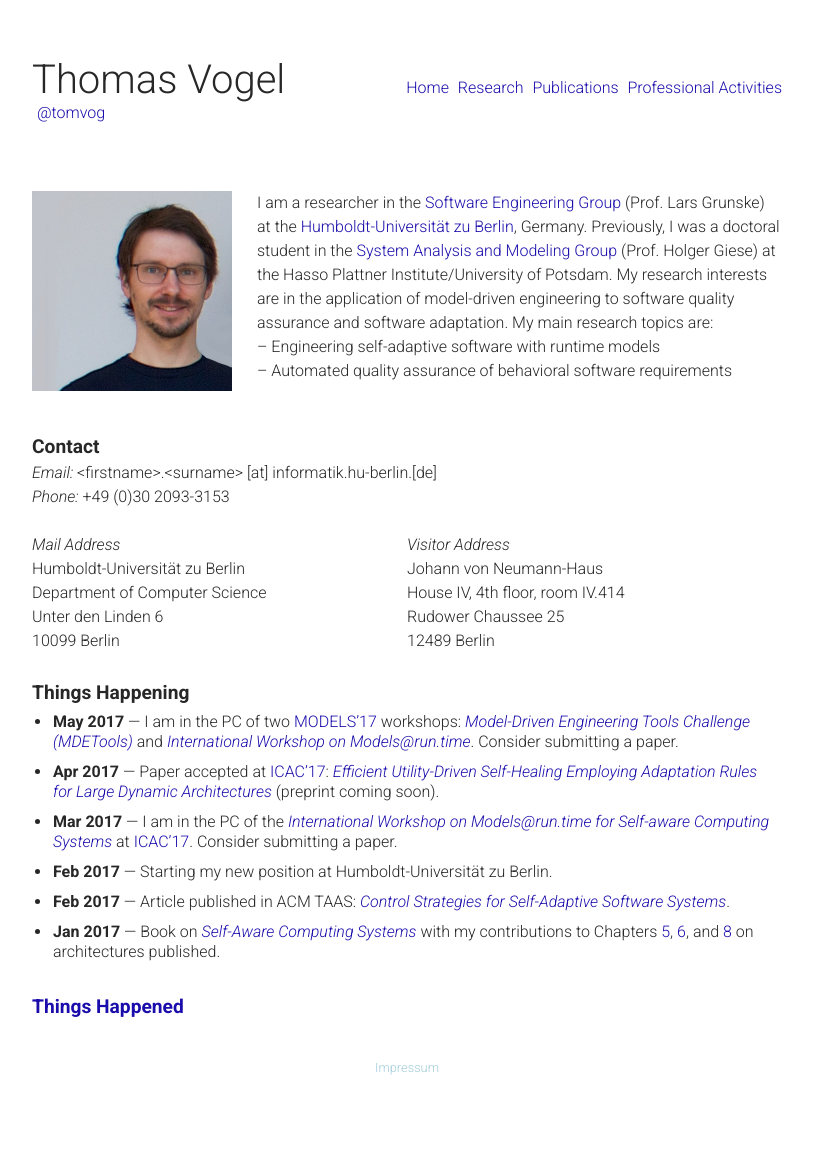
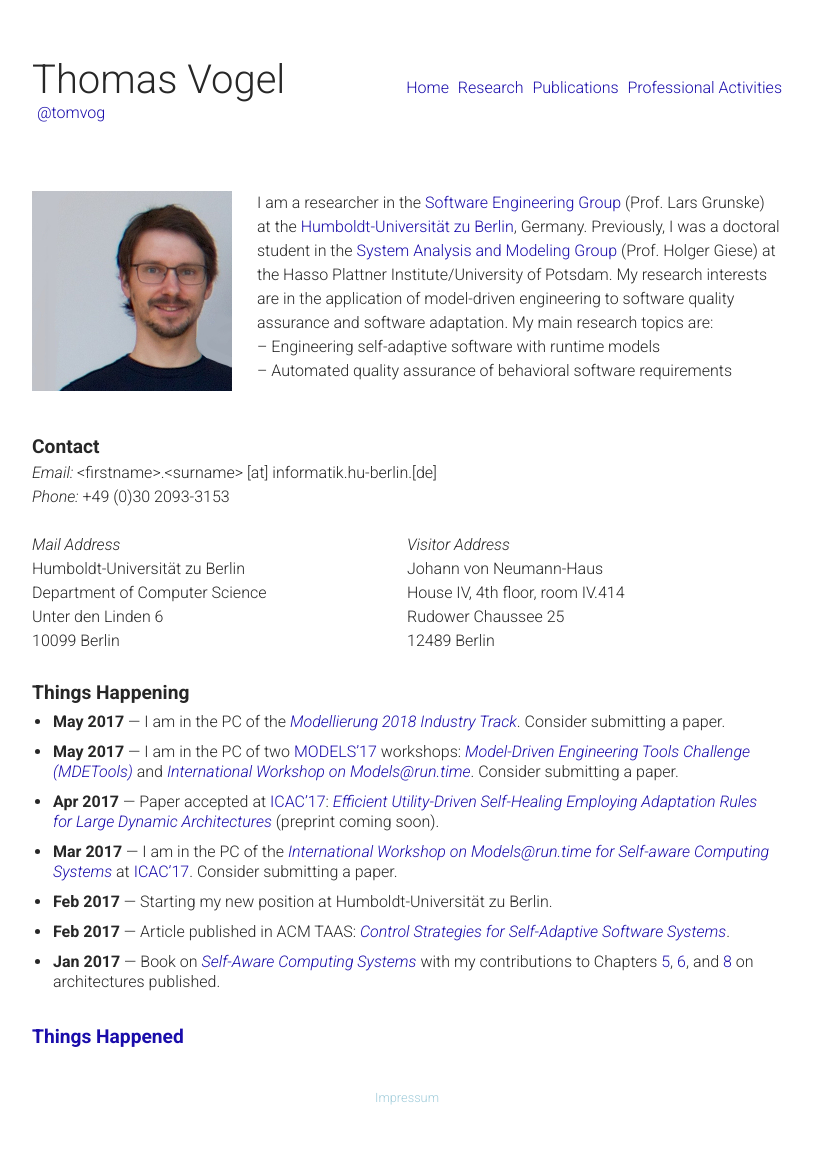
Before and after one commit to thomas-vogel/thomas-vogel.github.io, a Jekyll site: the page built from index.md, in a window 1280 px wide. Shown: the whole page, without its empty margins (233-1046 px from the left). Built offline with Jekyll 4.4.1, drawn with Linux system fonts in a browser that asks for light colours; before the commit the page ends 1134 px from its top, so only the background shows below that.

Commit message:
Add Modellierung 2018.

```diff
--- a/index.md
+++ b/index.md
@@ -44,6 +44,7 @@ My research interests are in the application of model-driven engineering to soft
 
 ## Things Happening
 
+* __May 2017__ --- I am in the PC of the [_Modellierung 2018 Industry Track_](http://modellierung2018.org/call/praxisforum-aufruf/){:target="_blank"}. Consider submitting a paper.
 * __May 2017__ --- I am in the PC of two [MODELS'17](http://www.cs.utexas.edu/models2017){:target="_blank"} workshops: [_Model-Driven Engineering Tools Challenge (MDETools)_](http://mase.cs.queensu.ca/mdetools/){:target="_blank"} and [_International Workshop on Models@run.time_](http://st.inf.tu-dresden.de/MRT17/){:target="_blank"}. Consider submitting a paper.
 * __Apr 2017__ --- Paper accepted at [ICAC'17](http://icac2017.ece.ohio-state.edu/){:target="_blank"}: [_Efficient Utility-Driven Self-Healing Employing Adaptation Rules for Large Dynamic Architectures_](publications/2017-ICAC) (preprint coming soon).
 * __Mar 2017__ --- I am in the PC of the [_International Workshop on Models@run.time for Self-aware Computing Systems_](http://st.inf.tu-dresden.de/MRT17-ICAC/){:target="_blank"} at [ICAC'17](http://icac2017.ece.ohio-state.edu/){:target="_blank"}. Consider submitting a paper.
```
Also changed, not shown: _pages/activities.md (+2 -0 lines).
